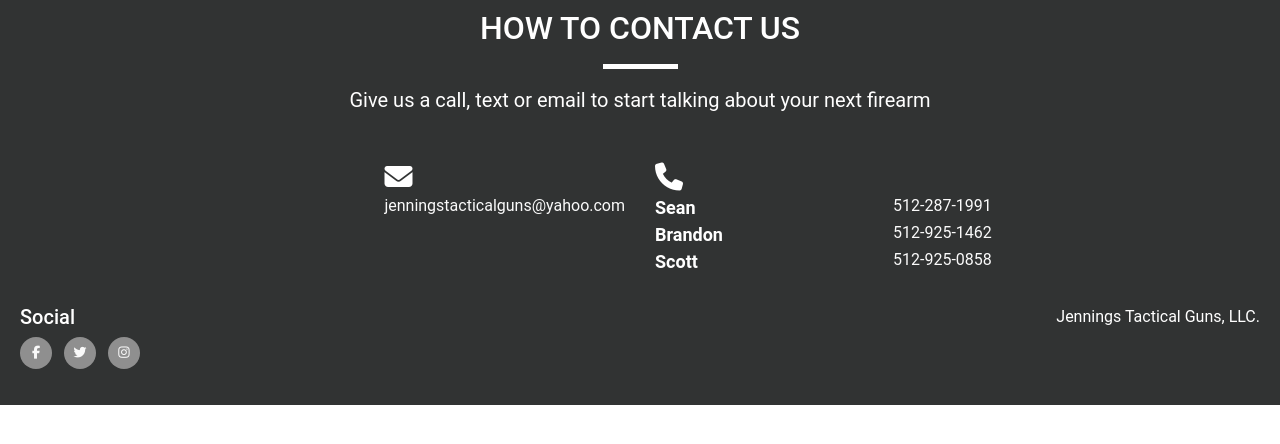
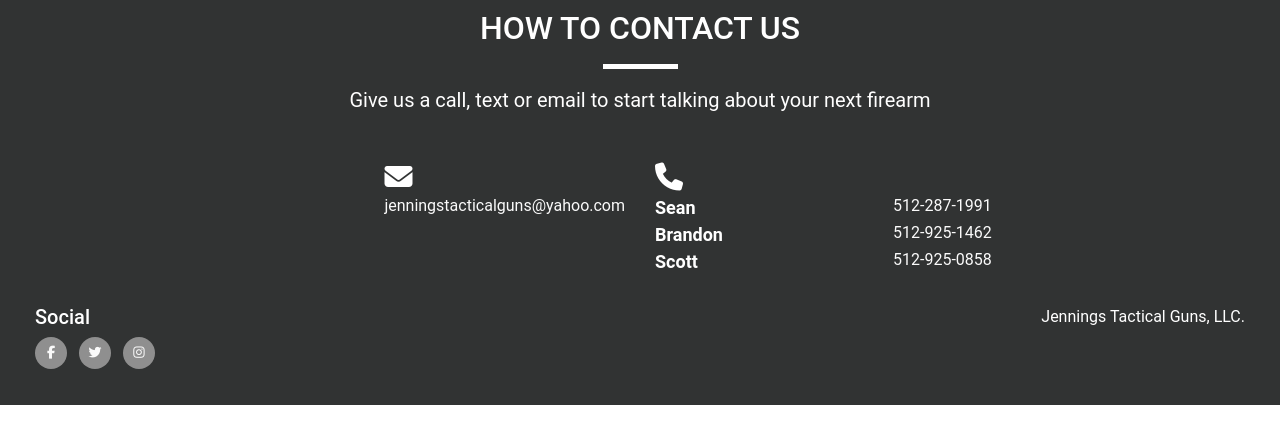
Before and after one commit to Code-Institute-Submissions/aavasylenko-jtg-django, a Django app: page /bag/ in a window 1280 px wide. Shown: the part 307-751 px from the top of the page. Run offline with Django 3.2, Linux system fonts and the light colour scheme; some libraries are stand-ins or nearby versions.

Commit message:
Updated footer and contact container to be fluid

```diff
--- a/products/fixtures/products.json
+++ b/products/fixtures/products.json
@@ -8,7 +8,6 @@
       "description": "Aero Precision M4E1 AR15 Lower Black",
       "price": 7.99,
       "category": 1,
-      "rating": 4.6,
       "is_available": true,
       "image_url": "",
       "image": "m4e1.jpg"
@@ -23,7 +22,6 @@
       "description": ".20 ga Winchester Super-X #7.5sho",
       "price": 7.59,
       "category": 2,
-      "rating": 4.5,
       "is_available": false,
       "image_url": "",
       "image": "40SW.jpg"
--- a/templates/base.html
+++ b/templates/base.html
@@ -168,7 +168,7 @@
     {% endblock %}
 
     <!--Contact-->
-	<div class="container-wrapper container-wrapper--black contact-container" id="contact">
+	<div class="container-fluid container-wrapper--black contact-container" id="contact">
 		<section class="contact">
 			<div class="row contact-row">
 				<div class="col-12">
@@ -230,7 +230,7 @@
 
 
 	<!--Footer-->
-	<footer class="container-wrapper--black">
+	<footer class="container-fluid container-wrapper--black">
 		<div id="footer-details" class="row">
 			<div class="col-sm-6">
 				<h5 class="uppercase general-sub">Social</h5>
```
Also changed, not shown: db.sqlite3.
